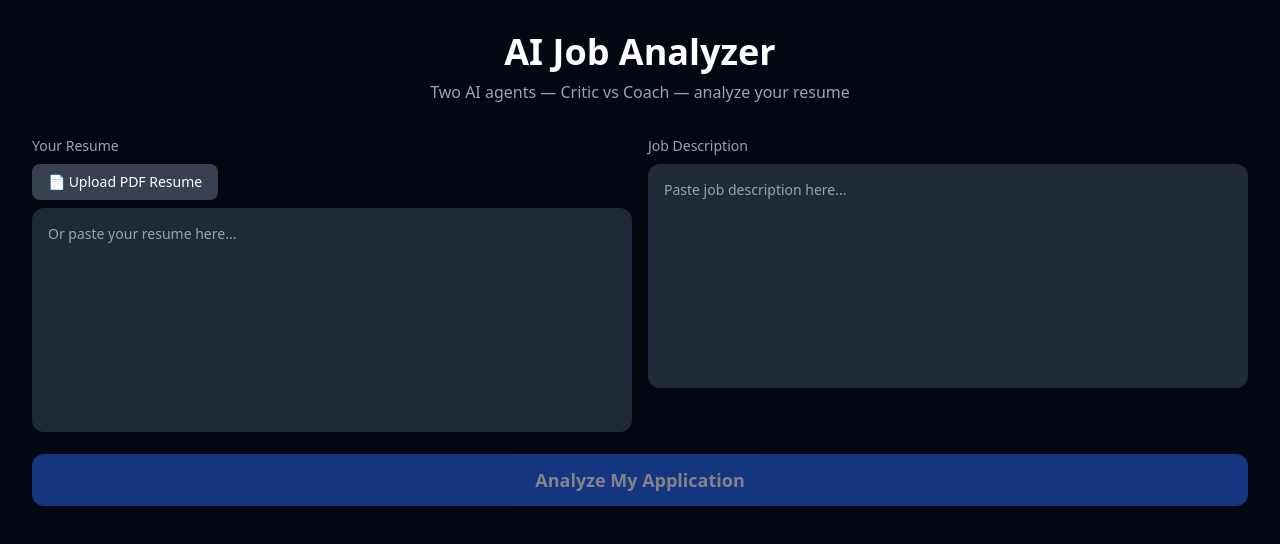
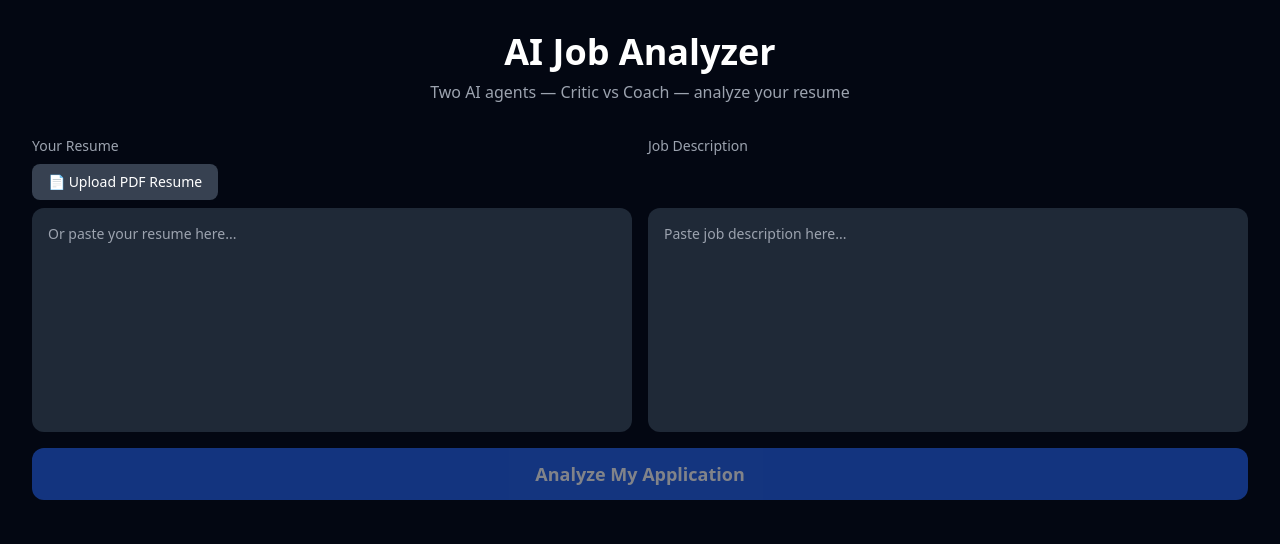
Before and after one commit to ramanydv795/ai-job-analyzer, a React (Create React App) app in the folder client/: page / in a window 1280 px wide. Shown: the top 544 px of the page. Built offline with nearby package versions, Linux system fonts and the light colour scheme.

Commit message:
fix ui alignment

```diff
--- a/client/src/App.js
+++ b/client/src/App.js
@@ -10,6 +10,7 @@ export default function App() {
   const [loading, setLoading] = useState(false);
   const [error, setError] = useState(null);
   const [pdfLoading, setPdfLoading] = useState(false);
+
   const analyze = async () => {
     setLoading(true);
     setError(null);
@@ -24,6 +25,7 @@ export default function App() {
     }
     setLoading(false);
   };
+
   const exportPDF = async () => {
     const element = document.getElementById("results");
     const canvas = await html2canvas(element);
@@ -34,23 +36,22 @@ export default function App() {
     pdf.addImage(imgData, "PNG", 0, 0, width, height);
     pdf.save("job-analysis-report.pdf");
   };
+
   const handlePDFUpload = async (e) => {
     const file = e.target.files[0];
     if (!file) return;
-
     setPdfLoading(true);
     const formData = new FormData();
     formData.append('resume', file);
-
     const response = await axios.post(
       "https://ai-job-analyzer-backend.onrender.com/api/upload-resume",
       formData,
       { headers: { 'Content-Type': 'multipart/form-data' }}
     );
-
     setResume(response.data.text);
     setPdfLoading(false);
   };
+
   return (
     <div className="min-h-screen bg-gray-950 text-white p-8">
 
@@ -64,10 +65,10 @@ const handlePDFUpload = async (e) => {
 
       {/* Input Section */}
       <div className="grid grid-cols-2 gap-4 mb-4">
-        <div>
+
+        {/* Resume Side */}
+        <div className="flex flex-col">
           <p className="text-gray-400 mb-2 text-sm">Your Resume</p>
-
-{/* PDF Upload Button */}
           <label className="flex items-center gap-2 bg-gray-700
             hover:bg-gray-600 px-4 py-2 rounded-lg cursor-pointer
             text-sm mb-2 w-fit transition">
@@ -79,27 +80,29 @@ const handlePDFUpload = async (e) => {
               className="hidden"
             />
           </label>
-
           <textarea
-  className="bg-gray-800 rounded-xl p-4 h-56
-  resize-none outline-none w-full text-sm"
+            className="bg-gray-800 rounded-xl p-4 flex-1
+            resize-none outline-none w-full text-sm min-h-56"
             placeholder="Or paste your resume here..."
             value={resume}
             onChange={(e) => setResume(e.target.value)}
           />
+        </div>
 
-
-        </div>
-        <div>
+        {/* Job Description Side */}
+        <div className="flex flex-col">
           <p className="text-gray-400 mb-2 text-sm">Job Description</p>
+          {/* Spacer to match upload button height */}
+          <div className="h-9 mb-2"/>
           <textarea
-            className="bg-gray-800 rounded-xl p-4 h-56
-            resize-none outline-none w-full text-sm"
+            className="bg-gray-800 rounded-xl p-4 flex-1
+            resize-none outline-none w-full text-sm min-h-56"
             placeholder="Paste job description here..."
             value={jobDescription}
             onChange={(e) => setJobDescription(e.target.value)}
           />
         </div>
+
       </div>
 
       {/* Analyze Button */}
@@ -124,6 +127,8 @@ const handlePDFUpload = async (e) => {
       {/* Results */}
       {result && (
         <div id="results" className="space-y-4">
+
+          {/* Export Button */}
           <button
             onClick={exportPDF}
             className="w-full bg-purple-600 hover:bg-purple-700
@@ -160,7 +165,6 @@ const handlePDFUpload = async (e) => {
               <h2 className="text-red-400 font-bold text-lg mb-4">
                 🔴 The Critic
               </h2>
-
               <p className="text-gray-400 text-sm mb-2">Missing Skills</p>
               <div className="flex flex-wrap gap-2 mb-4">
                 {result.missingSkills?.map((skill, i) => (
@@ -171,7 +175,6 @@ const handlePDFUpload = async (e) => {
                   </span>
                 ))}
               </div>
-
               <p className="text-gray-400 text-sm mb-2">Rejection Reasons</p>
               <ul className="space-y-2">
                 {result.rejectionReasons?.map((reason, i) => (
@@ -188,7 +191,6 @@ const handlePDFUpload = async (e) => {
               <h2 className="text-green-400 font-bold text-lg mb-4">
                 🟢 The Coach
               </h2>
-
               <p className="text-gray-400 text-sm mb-2">Strengths</p>
               <div className="flex flex-wrap gap-2 mb-4">
                 {result.profileStrengths?.map((strength, i) => (
@@ -199,7 +201,6 @@ const handlePDFUpload = async (e) => {
                   </span>
                 ))}
               </div>
-
               <p className="text-gray-400 text-sm mb-2">Recommended Roles</p>
               <div className="flex flex-wrap gap-2">
                 {result.recommendedJobTitles?.map((title, i) => (
```
Lines whose indentation alone changed are shown as unchanged.
